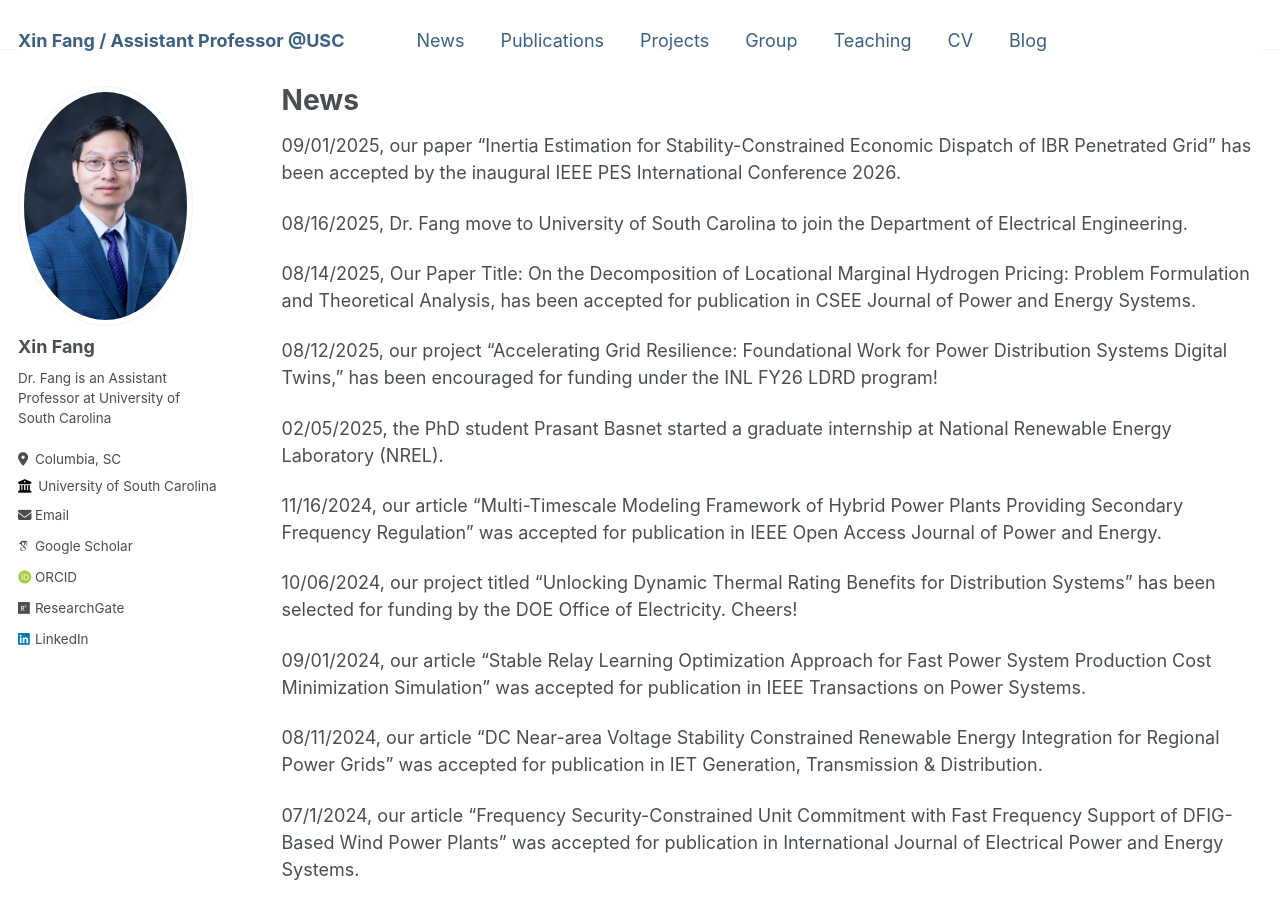
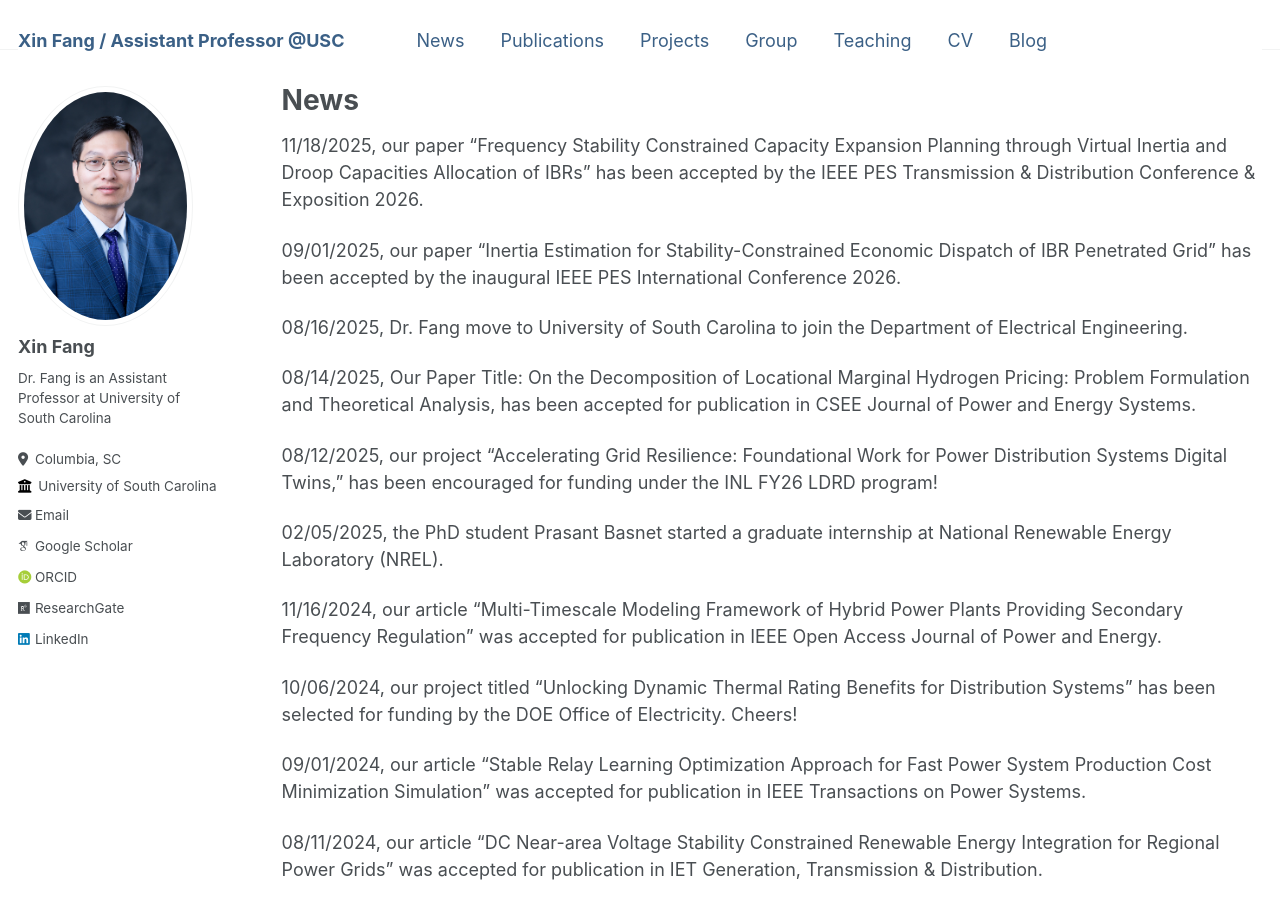
Before and after one commit to XinFang88/xinfang88.github.io, a Jekyll site: the page built from _pages/news.md, in a window 1280 px wide and 900 px high. Built offline with Jekyll 4.4.1, drawn with Linux system fonts in a browser that asks for light colours; some web fonts are replaced.

Commit message:
paper update

```diff
--- a/_pages/news.md
+++ b/_pages/news.md
@@ -6,6 +6,8 @@ author_profile: true
 ---
 
 {% include base_path %}
+11/18/2025, our paper "Frequency Stability Constrained Capacity Expansion Planning through Virtual Inertia and Droop Capacities Allocation of IBRs" has been accepted by the IEEE PES Transmission & Distribution Conference & Exposition 2026.
+
 09/01/2025, our paper "Inertia Estimation for Stability-Constrained Economic Dispatch of IBR Penetrated Grid" has been accepted by the inaugural IEEE PES International Conference 2026.
 
 08/16/2025, Dr. Fang move to University of South Carolina to join the Department of Electrical Engineering.
```
